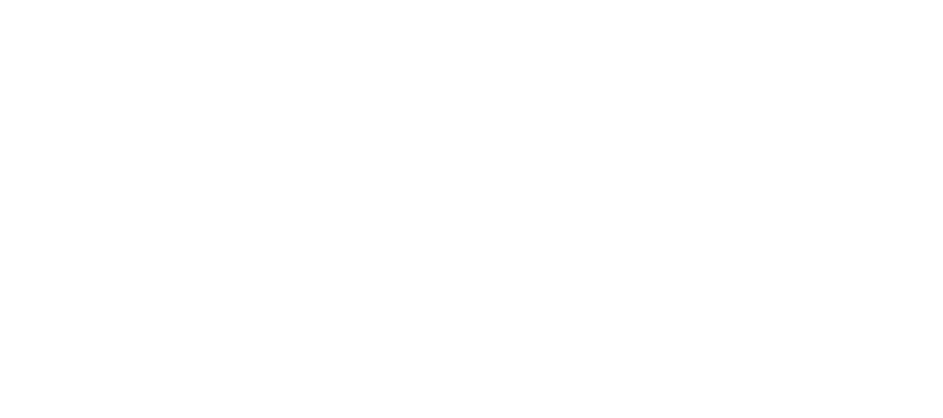
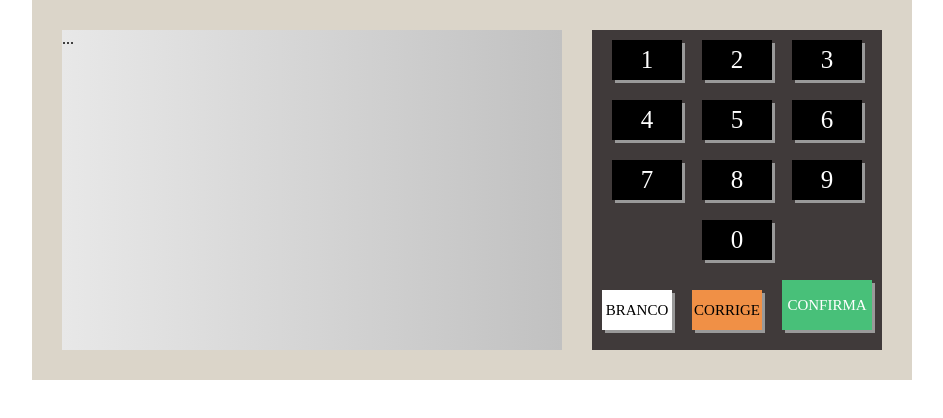
Before and after one commit to westorres9/UrnaEletronica, a plain HTML site: page index.html in a window 1280 px wide. Shown: the whole page, without its empty margins (168-1111 px from the left). Drawn offline with Linux system fonts and the light colour scheme.

Commit message:
html e css da urna implementado

```diff
--- a/index.html
+++ b/index.html
@@ -4,9 +4,39 @@
     <meta charset="UTF-8">
     <meta http-equiv="X-UA-Compatible" content="IE=edge">
     <meta name="viewport" content="width=device-width, initial-scale=1.0">
+    <link rel="stylesheet" href="style.css">
     <title>Urna Eletronica</title>
 </head>
 <body>
-
+    <div class="urna">
+        <div class="screen">
+            ...
+        </div>
+        <div class="keyboard">
+            <div class="keyboard-line">
+                <div class="keyboard-button">1</div>
+                <div class="keyboard-button">2</div>
+                <div class="keyboard-button">3</div>
+            </div>
+            <div class="keyboard-line">
+                <div class="keyboard-button">4</div>
+                <div class="keyboard-button">5</div>
+                <div class="keyboard-button">6</div>
+            </div>
+            <div class="keyboard-line">
+                <div class="keyboard-button">7</div>
+                <div class="keyboard-button">8</div>
+                <div class="keyboard-button">9</div>
+            </div>
+            <div class="keyboard-line">
+                <div class="keyboard-button">0</div>
+            </div>
+            <div class="keyboard-line">
+                <div class="keyboard-button btn-white">BRANCO</div>
+                <div class="keyboard-button btn-corrige">CORRIGE</div>
+                <div class="keyboard-button btn-confirm">CONFIRMA</div>
+            </div>
+        </div>
+    </div>
 </body>
 </html>
--- a/style.css
+++ b/style.css
@@ -0,0 +1,64 @@
+body {
+    margin: 0;
+    display: flex;
+    justify-content: center;
+    align-items: center;
+}
+
+.urna {
+    background-color: #dbd5c9;
+    padding: 30px;
+    display: flex;
+}
+
+.screen{
+    width: 500px;
+    height: 320px;
+    background: linear-gradient(to right, #E8e8e8, #c1c1c1 )
+}
+
+.keyboard {
+    margin-left: 30px;
+    background-color: #403A3A;
+
+}
+
+.keyboard-line {
+    display: flex;
+    justify-content: center;
+    align-items: flex-end;
+}
+
+.keyboard-button {
+    width: 70px;
+    height: 40px;
+    margin: 10px;
+    display: flex;
+    justify-content: center;
+    align-items: center;
+    background-color: #000;
+    color: #FFF;
+    font-size: 25px;
+    cursor: pointer;
+    box-shadow: 3px 3px 0px #999;
+}
+
+.btn-white {
+    background-color: #FFF;
+    color: #000;
+    font-size: 15px;
+}
+
+.btn-corrige {
+    background-color: #f09046;
+    color: #000;
+    font-size: 15px;
+}
+
+.btn-confirm {
+    background-color: #48c079;
+    color: #FFF;
+    font-size: 15px;
+    width: 90px;
+    height: 50px;
+}
```
